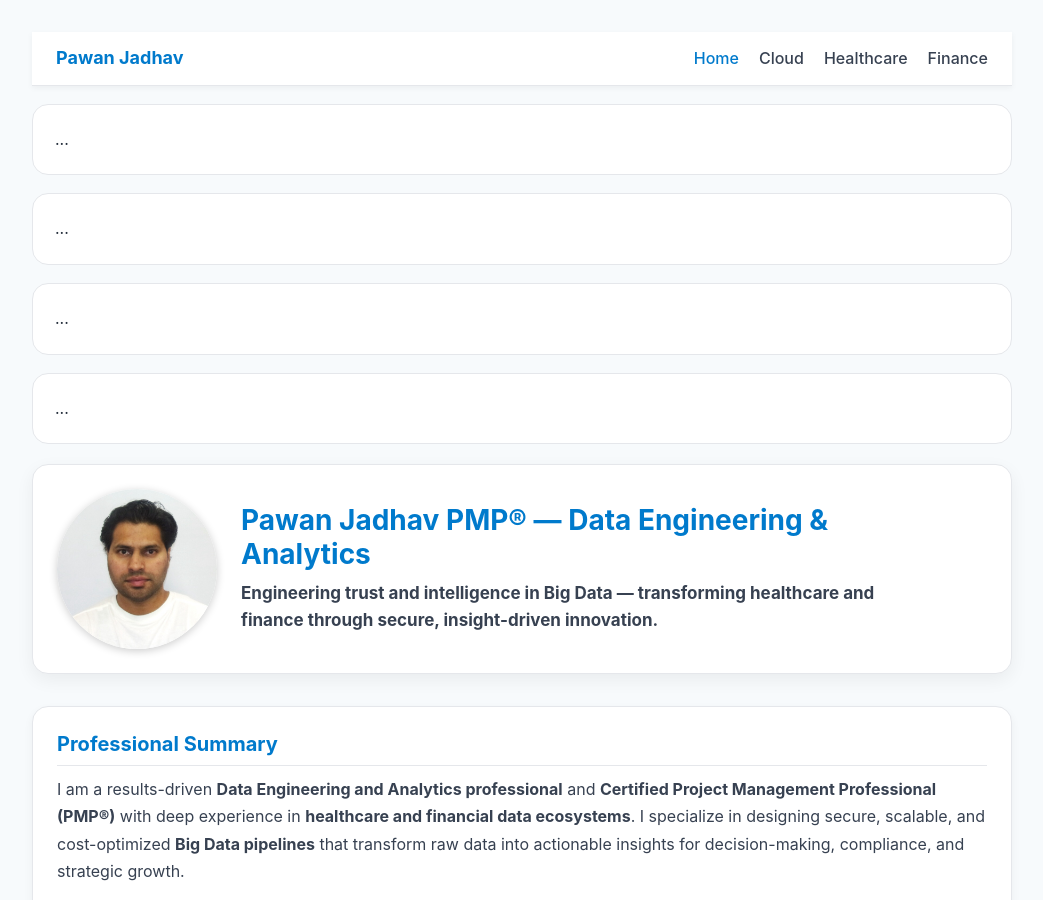
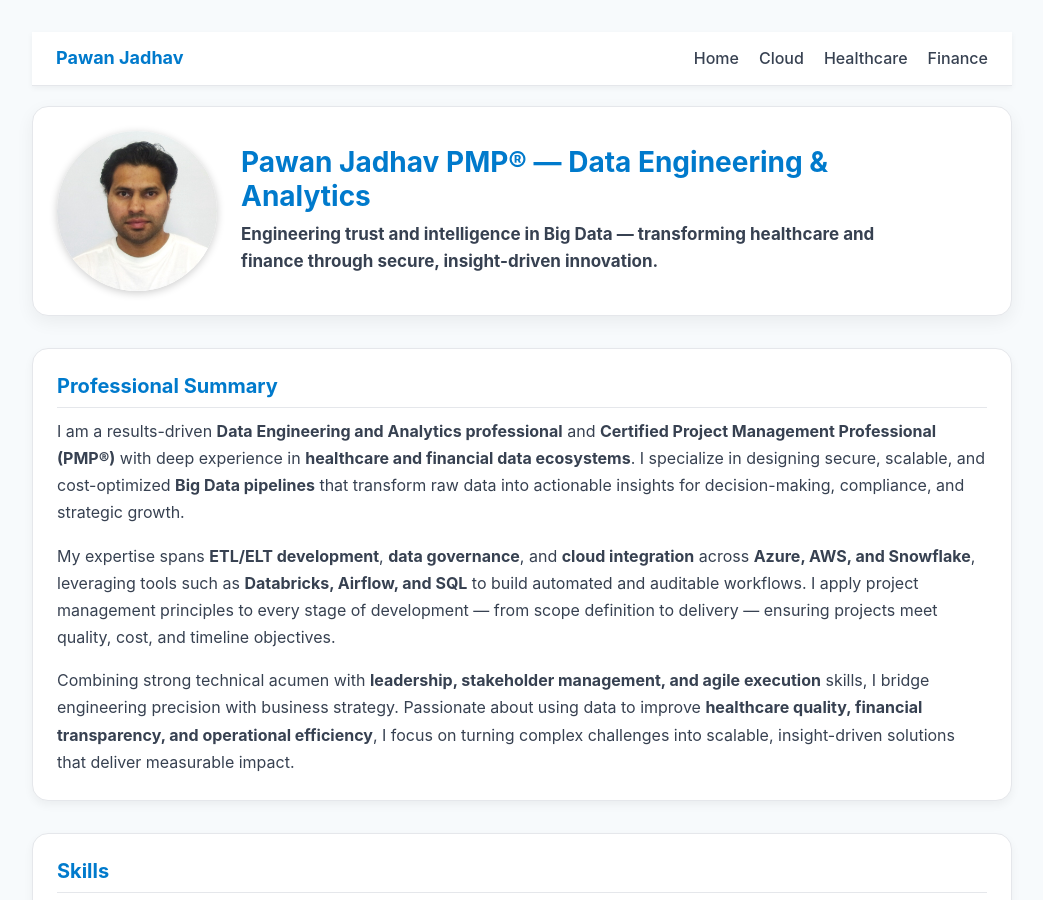
Before and after one commit to PawanJadhav7/PawanJadhav.github.io, a Jekyll site: the page built from index.md, in a window 1280 px wide and 900 px high. Shown: the whole window, without its empty margins (118-1161 px from the left). Built offline with Jekyll 4.4.1, drawn with Linux system fonts in a browser that asks for light colours.

Commit message:
Update index.md

```diff
--- a/index.md
+++ b/index.md
@@ -57,10 +57,7 @@ layout: default
   });
 </script>
 
-<section id="home">...</section>
-<section id="cloud">...</section>
-<section id="healthcare">...</section>
-<section id="finance">...</section>
+
 
 
 <div class="hero" style="display:flex;align-items:center;justify-content:flex-start;gap:24px;flex-wrap:nowrap;margin-top:20px;">
```
